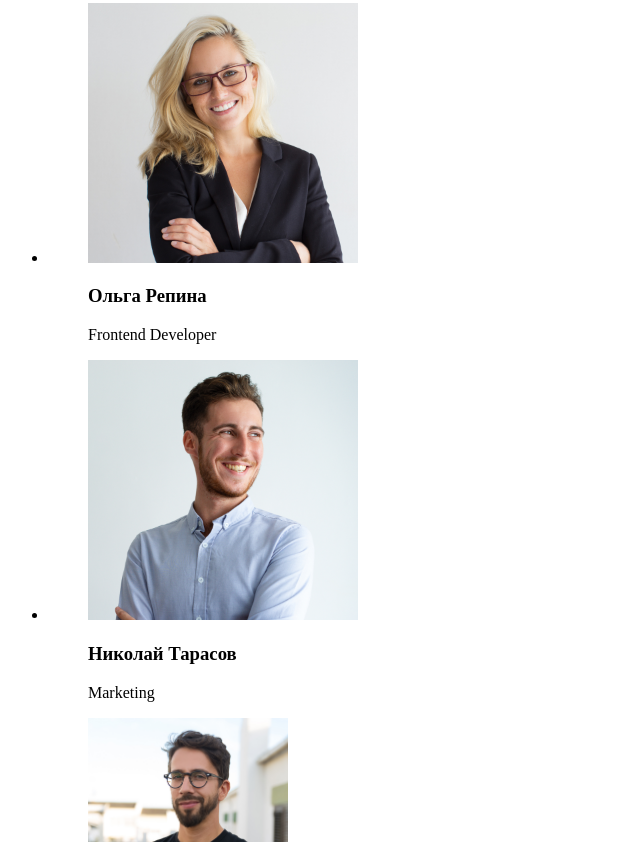
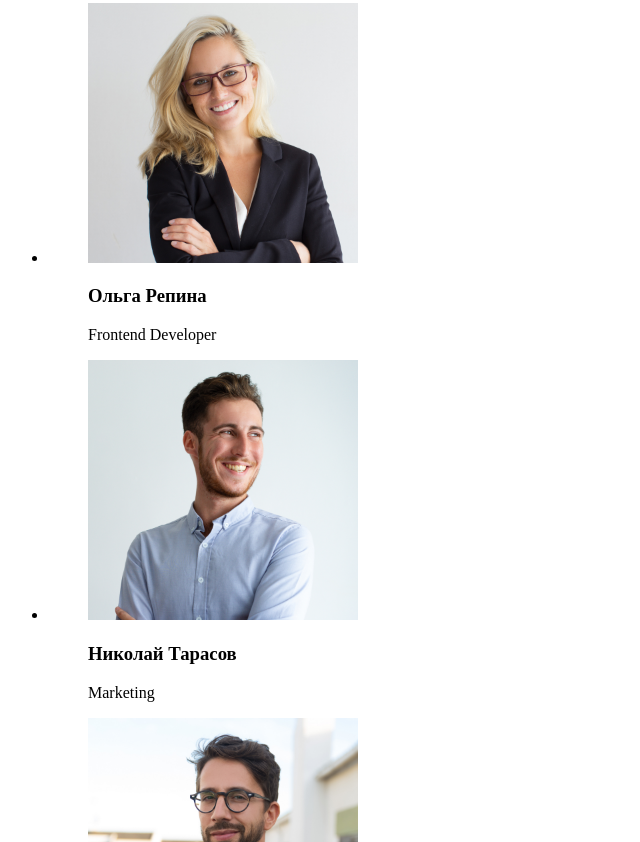
Before and after one commit to MaiiaHa/Project1, a plain HTML site: page index.html in a window 1280 px wide. Shown: the part 1958-2800 px from the top of the page, without its empty margins (0-640 px from the left). Drawn offline with Linux system fonts and the light colour scheme.

Commit message:
Update index.html

```diff
--- a/index.html
+++ b/index.html
@@ -113,7 +113,7 @@
           </li>
           <li>
             <figure>
-              <img src="./images/colleague4.jpg" alt="colleague4" width="200" />
+              <img src="./images/colleague4.jpg" alt="colleague4" width="270" />
               <figcaption>
                 <h3>Михаил Ермаков</h3>
                 <p>UI Designer</p>
```
